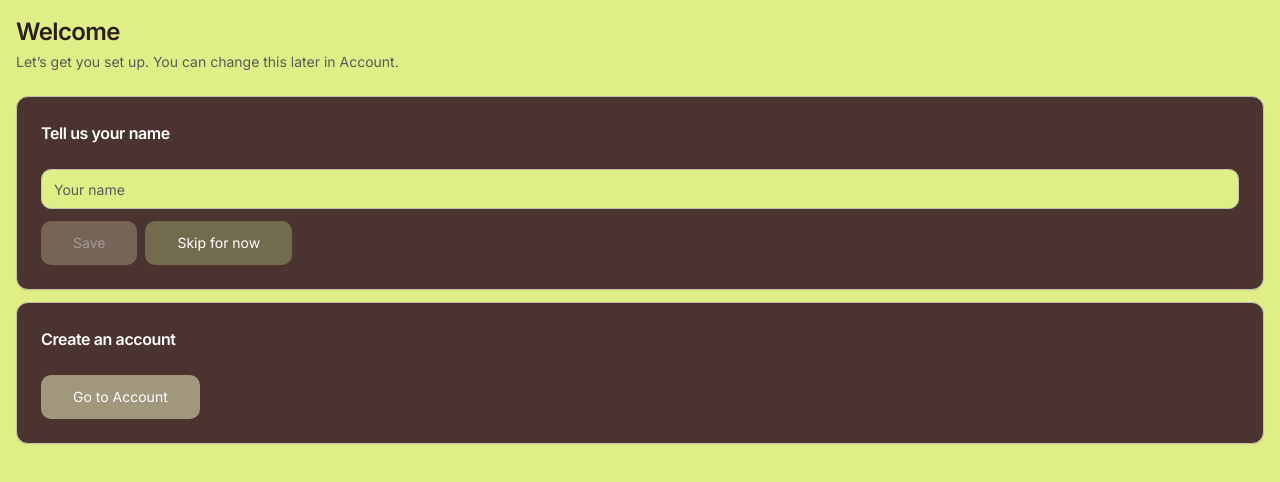
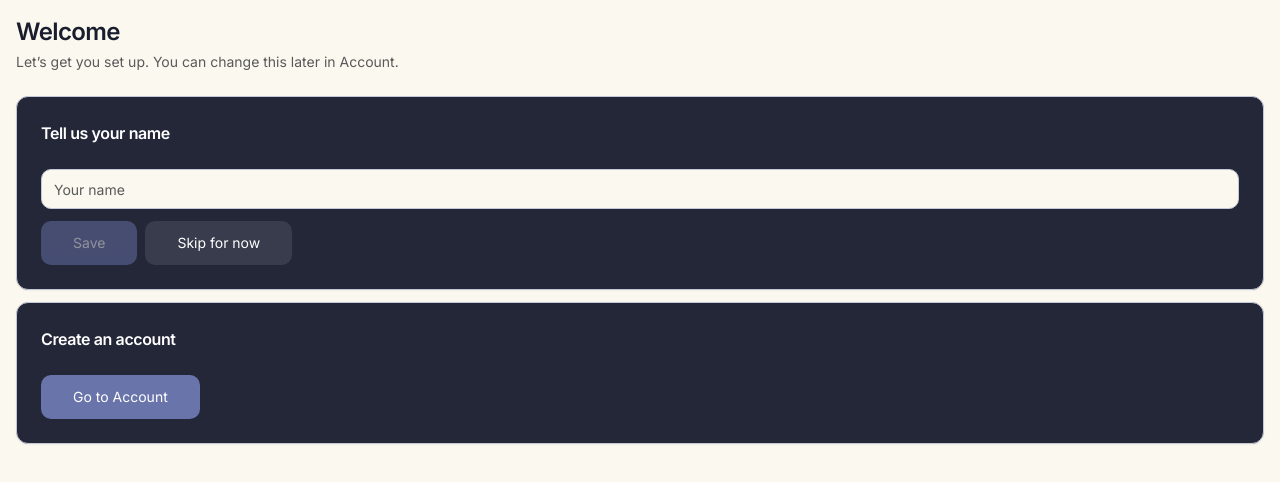
Before and after one commit to sourdough-hu/clay-flow-studio, a React (Vite) app: page /onboarding in a window 1280 px wide. Shown: the top 482 px of the page. Built offline with nearby package versions, Linux system fonts and the light colour scheme.

Commit message:
Refactor: Update color scheme
Update the application's color scheme to be artsy, simple, calming, and creative, ignoring previous palette requirements.

```diff
--- a/src/index.css
+++ b/src/index.css
@@ -10,23 +10,23 @@
     --font-serif: "Noto Serif JP", ui-serif, Georgia, Cambria, "Times New Roman", Times, serif;
 
     /* Base palette tokens (HSL) */
-    --color-primary: 43 16% 56%; /* #A1977D */
-    --color-accent-1: 50 54% 39%; /* #9B892F */
-    --color-accent-2: 9 73% 50%;  /* #DD4124 */
-    --color-surface: 11 23% 24%;  /* #4B342F */
-    --color-surface-2: 47 19% 38%;/* #726A4E */
-    --color-highlight: 69 76% 73%;/* #DFEF87 */
+    --color-primary: 230 28% 54%; /* muted periwinkle */
+    --color-accent-1: 174 35% 40%; /* soft teal */
+    --color-accent-2: 14 77% 55%;  /* coral */
+    --color-surface: 230 23% 18%;  /* deep ink */
+    --color-surface-2: 230 15% 26%;/* slate */
+    --color-highlight: 48 60% 96%;/* warm paper */
 
     /* Readability tokens */
     --text-on-dark: 0 0% 100%;
     --text-on-mid: 0 0% 100%;
-    --text-on-light: 12 21% 14%;
+    --text-on-light: 230 30% 14%;
 
-    --border-on-light: 47 19% 73%;
-    --border-on-dark: 10 12% 38%;
+    --border-on-light: 230 15% 80%;
+    --border-on-dark: 230 15% 35%;
 
-    --primary-hover: 42 15% 60%;
-    --primary-press: 40 13% 49%;
+    --primary-hover: 230 28% 60%;
+    --primary-press: 230 28% 46%;
 
     /* App surfaces */
     --background: var(--color-highlight);
```
